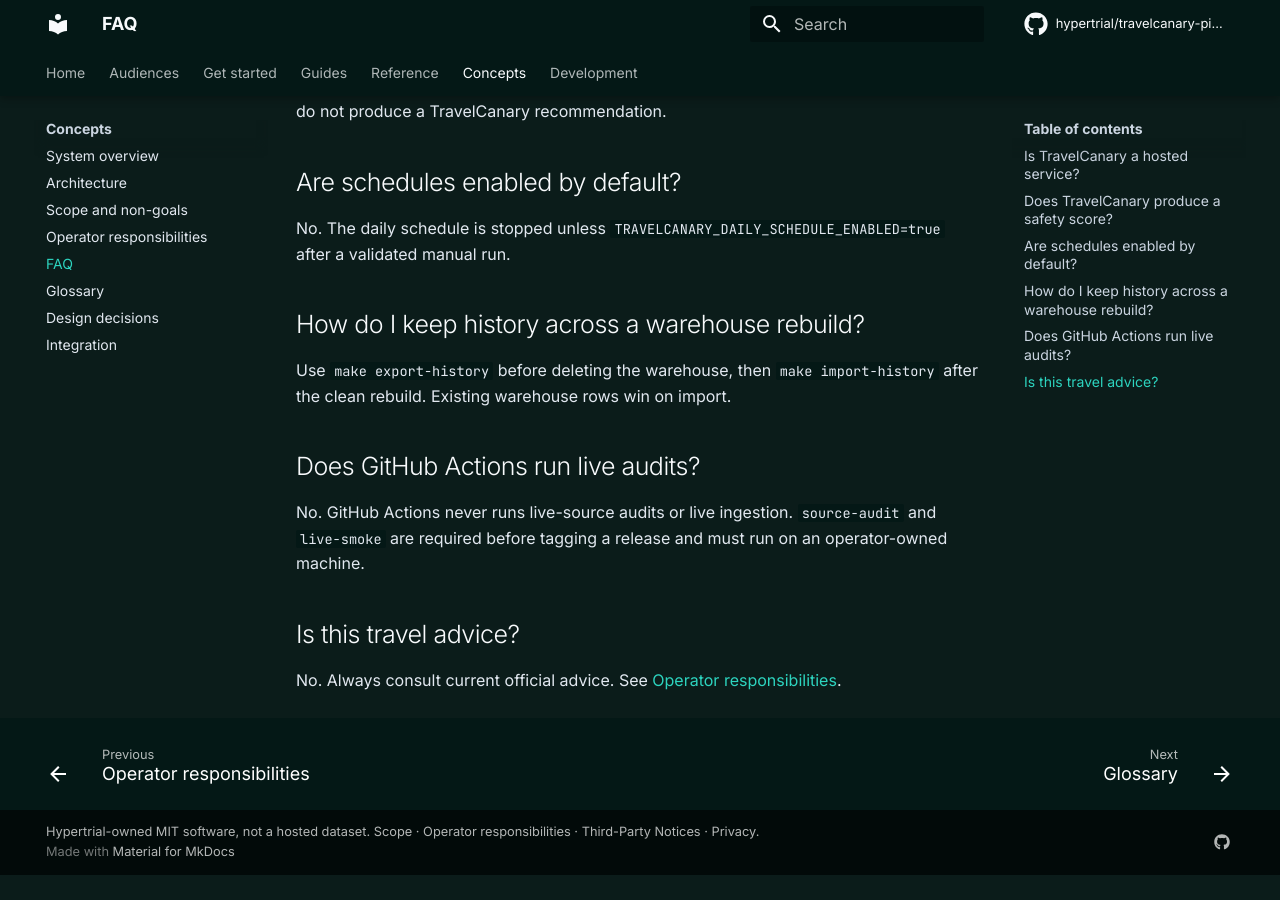
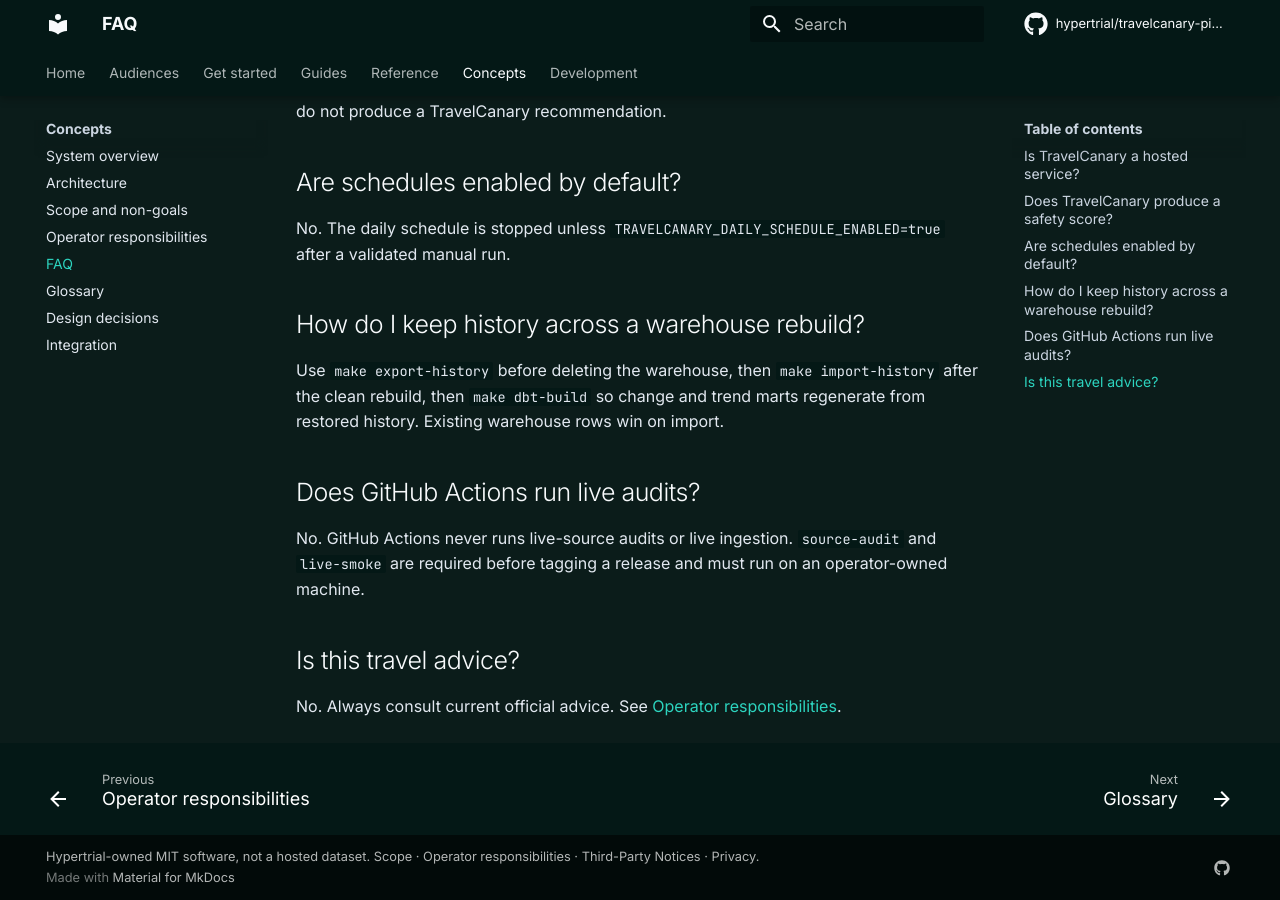
Before and after one commit to hypertrial/travelcanary-pipeline, an MkDocs documentation site: the page built from docs/concepts/faq.md, in a window 1280 px wide and 900 px high, scrolled down 672 px. Built offline with MkDocs 1.6.1 and Material for MkDocs 9.7.7, drawn with Linux system fonts in a browser that asks for light colours; comment, search, counter and statistics services are not loaded; before the commit the page ends 1547 px from its top, so only the background shows below that.

Commit message:
Align docs claims for required sources and history rebuilds.
Co-authored-by: Cursor <cursoragent@cursor.com>

```diff
--- a/docs/concepts/faq.md
+++ b/docs/concepts/faq.md
@@ -25,8 +25,9 @@ No. The daily schedule is stopped unless
 ## How do I keep history across a warehouse rebuild?
 
 Use `make export-history` before deleting the warehouse, then
-`make import-history` after the clean rebuild. Existing warehouse rows win on
-import.
+`make import-history` after the clean rebuild, then `make dbt-build` so change
+and trend marts regenerate from restored history. Existing warehouse rows win
+on import.
 
 ## Does GitHub Actions run live audits?
 
```
Also changed, not shown: docs/audiences/analysts.md (+2 -0 lines), docs/audiences/integrators.md (+2 -1 lines), docs/concepts/glossary.md (+1 -1 lines), docs/reference/source-coverage.md (+1 -0 lines).
